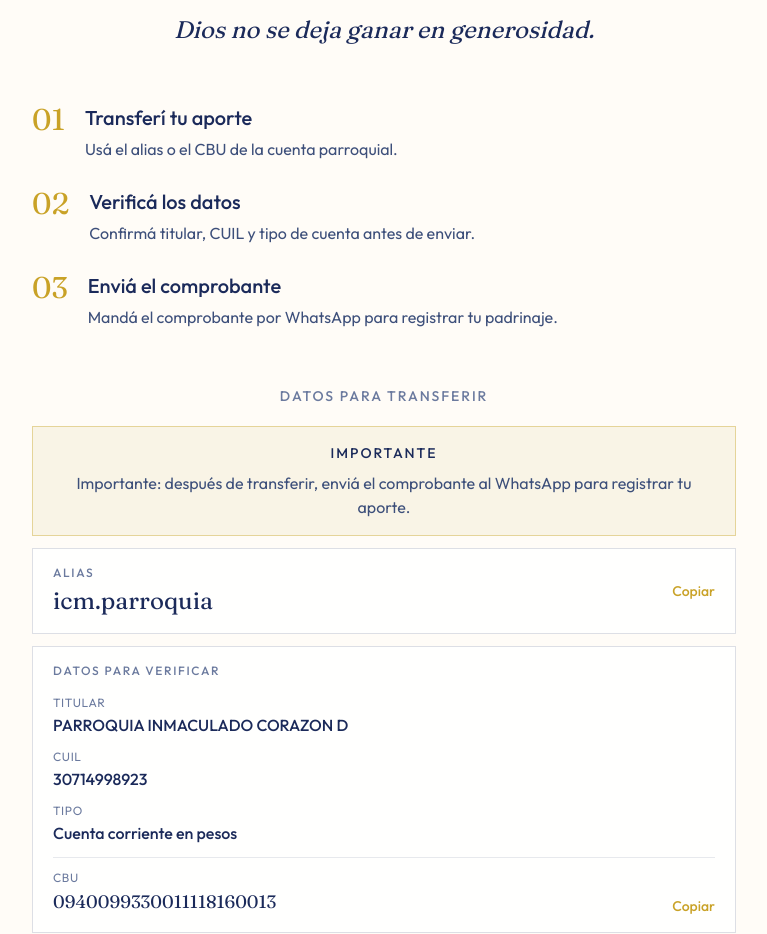
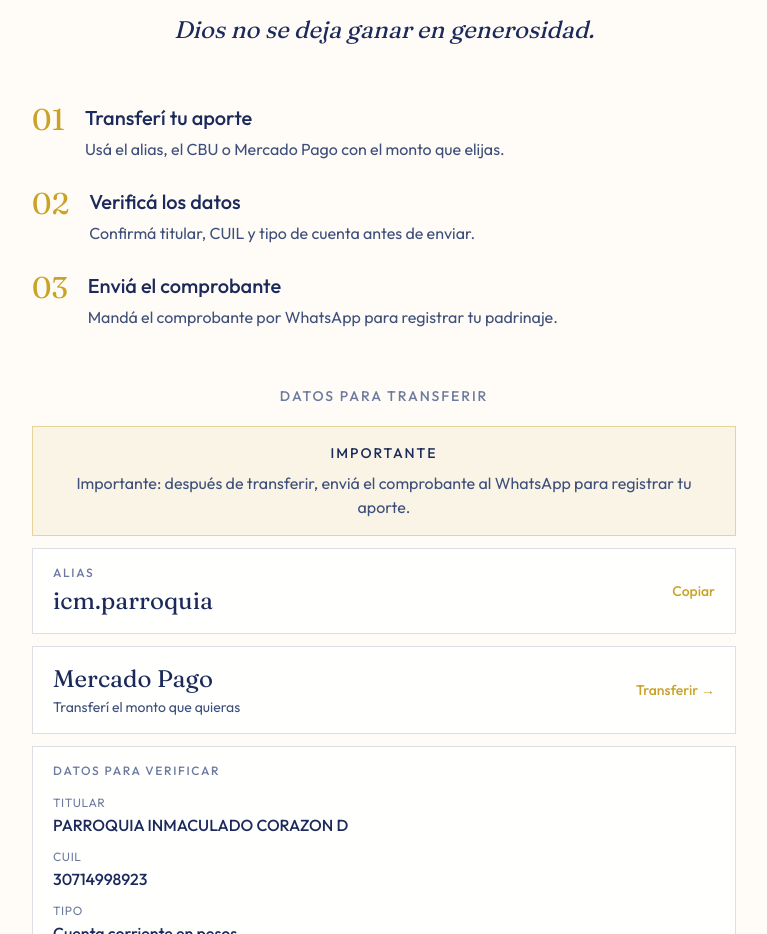
Before and after one commit to Emilianowav/emaus-padrinaje, a Next.js app: page / in a window 1280 px wide. Shown: the part 700-1634 px from the top of the page, without its empty margins (256-1023 px from the left). Built offline with nearby package versions, Linux system fonts and the light colour scheme.

Commit message:
Add open-amount Mercado Pago transfer link.

```diff
--- a/src/components/ContactActions.tsx
+++ b/src/components/ContactActions.tsx
@@ -63,6 +63,25 @@ export function ContactActions() {
           {copiedKey === "alias" ? "¡Copiado!" : "Copiar"}
         </span>
       </button>
+
+      <a
+        href={CONTACT.mercadoPago.url}
+        target="_blank"
+        rel="noopener noreferrer"
+        className="group flex w-full items-center justify-between border border-navy/15 bg-white/80 px-5 py-4 text-left transition duration-300 hover:border-gold hover:bg-navy focus-visible:outline focus-visible:outline-2 focus-visible:outline-offset-2 focus-visible:outline-gold"
+      >
+        <div>
+          <p className="font-display text-2xl text-navy transition-colors group-hover:text-cream">
+            {CONTACT.mercadoPago.label}
+          </p>
+          <p className="mt-0.5 text-sm text-navy-soft transition-colors group-hover:text-gold-soft">
+            {CONTACT.mercadoPago.description}
+          </p>
+        </div>
+        <span className="text-sm font-medium text-gold transition-colors group-hover:text-gold-soft">
+          Transferir →
+        </span>
+      </a>
 
       <div className="border border-navy/15 bg-white/80 px-5 py-4">
         <p className="text-xs font-medium uppercase tracking-[0.14em] text-navy-muted">
--- a/src/config/donations.ts
+++ b/src/config/donations.ts
@@ -22,6 +22,11 @@ export const CONTACT = {
     tipo: "Cuenta corriente en pesos",
     cbu: "0940099330011118160013",
   },
+  mercadoPago: {
+    label: "Mercado Pago",
+    description: "Transferí el monto que quieras",
+    url: "https://link.mercadopago.com.ar/emausctesdonacion",
+  },
   whatsapp: {
     phone: "+5493794243737",
     /** Número sin + ni espacios, para wa.me */
@@ -35,7 +40,7 @@ export const STEPS = [
   {
     number: "01",
     title: "Transferí tu aporte",
-    text: "Usá el alias o el CBU de la cuenta parroquial.",
+    text: "Usá el alias, el CBU o Mercado Pago con el monto que elijas.",
   },
   {
     number: "02",
```
